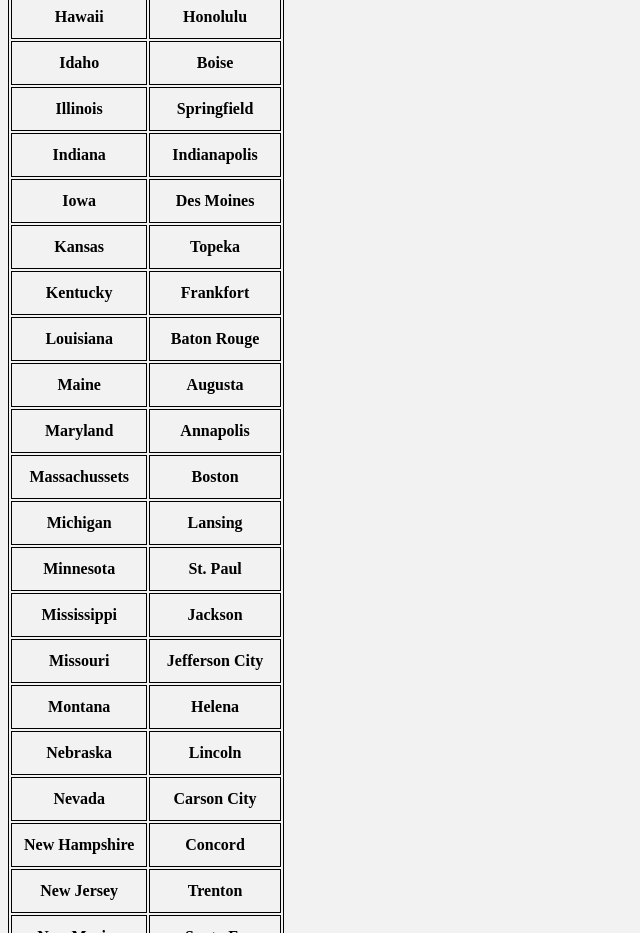
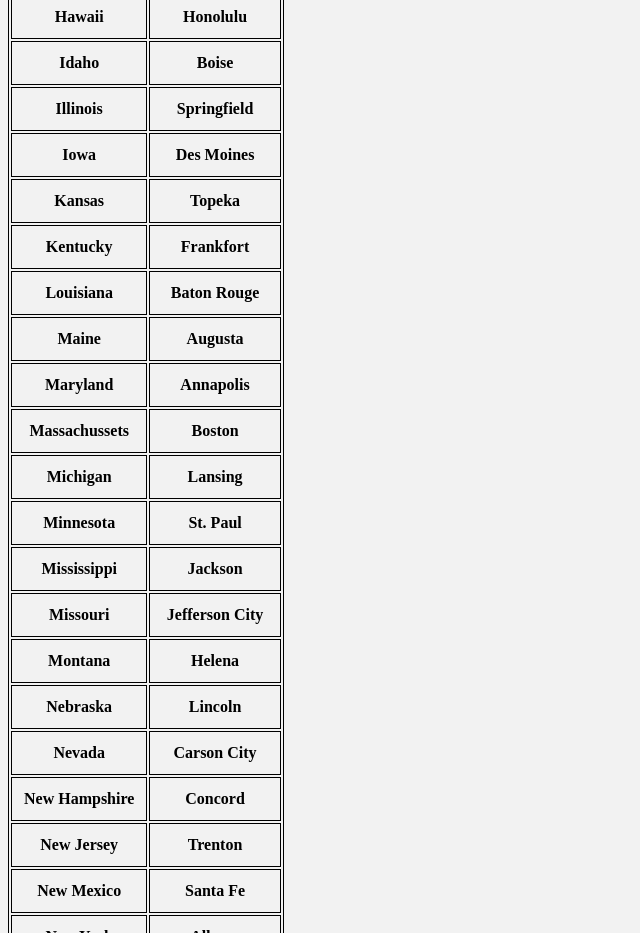
Before and after one commit to huudum/huudum.github.io, a plain HTML site: page index.html in a window 1280 px wide. Shown: the part 1060-1993 px from the top of the page, without its empty margins (0-640 px from the left). Drawn offline with Linux system fonts and the light colour scheme.

Commit message:
Update index.html

```diff
--- a/index.html
+++ b/index.html
@@ -94,10 +94,6 @@ text-align: center;
 <tr>
 <th>Illinois</th>
 <th>Springfield</th>
-</tr>
-<tr>
-<th>Indiana</th>
-<th>Indianapolis</th>
 </tr>
 <tr>
 <th>Iowa</th>
```
